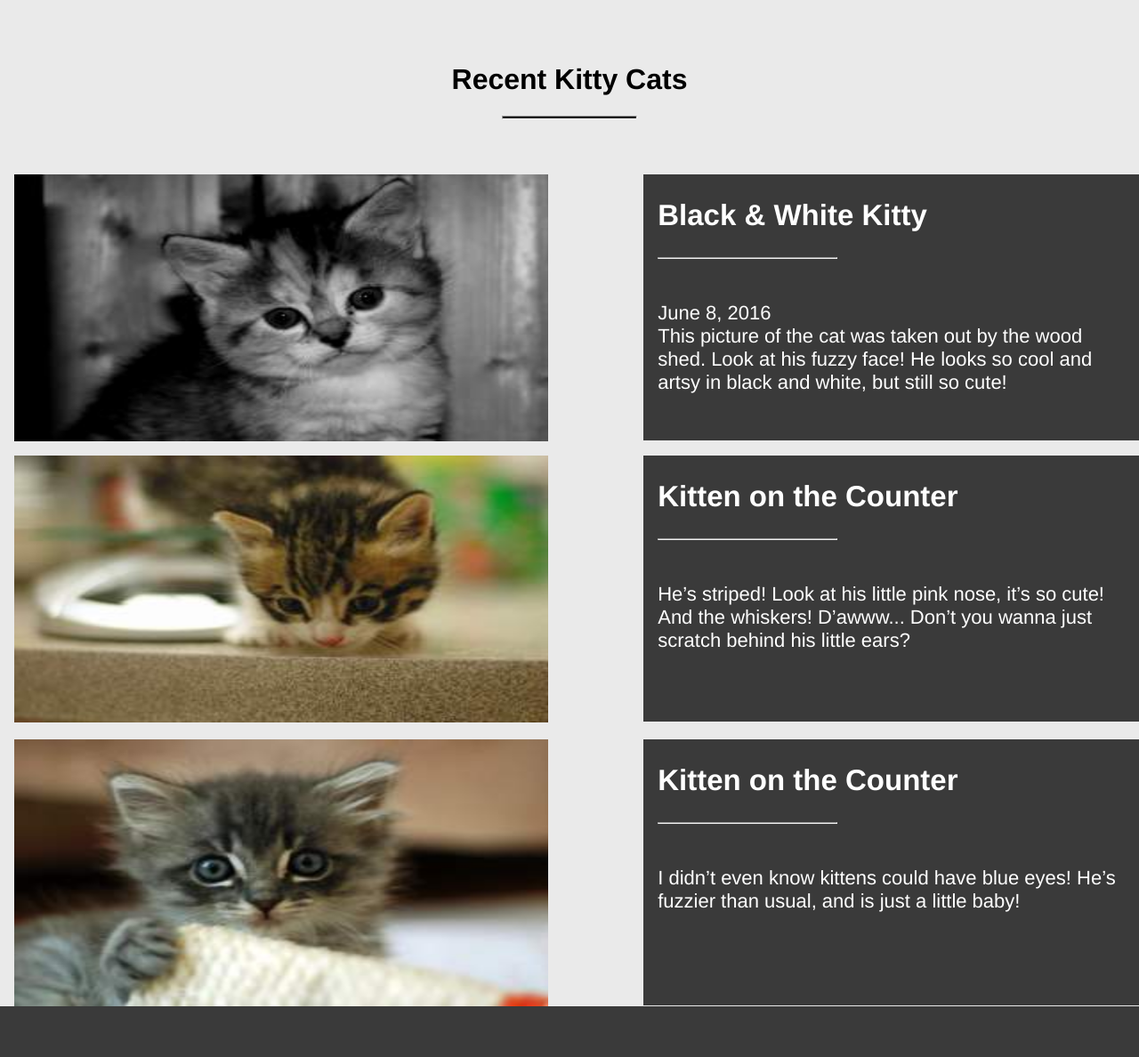
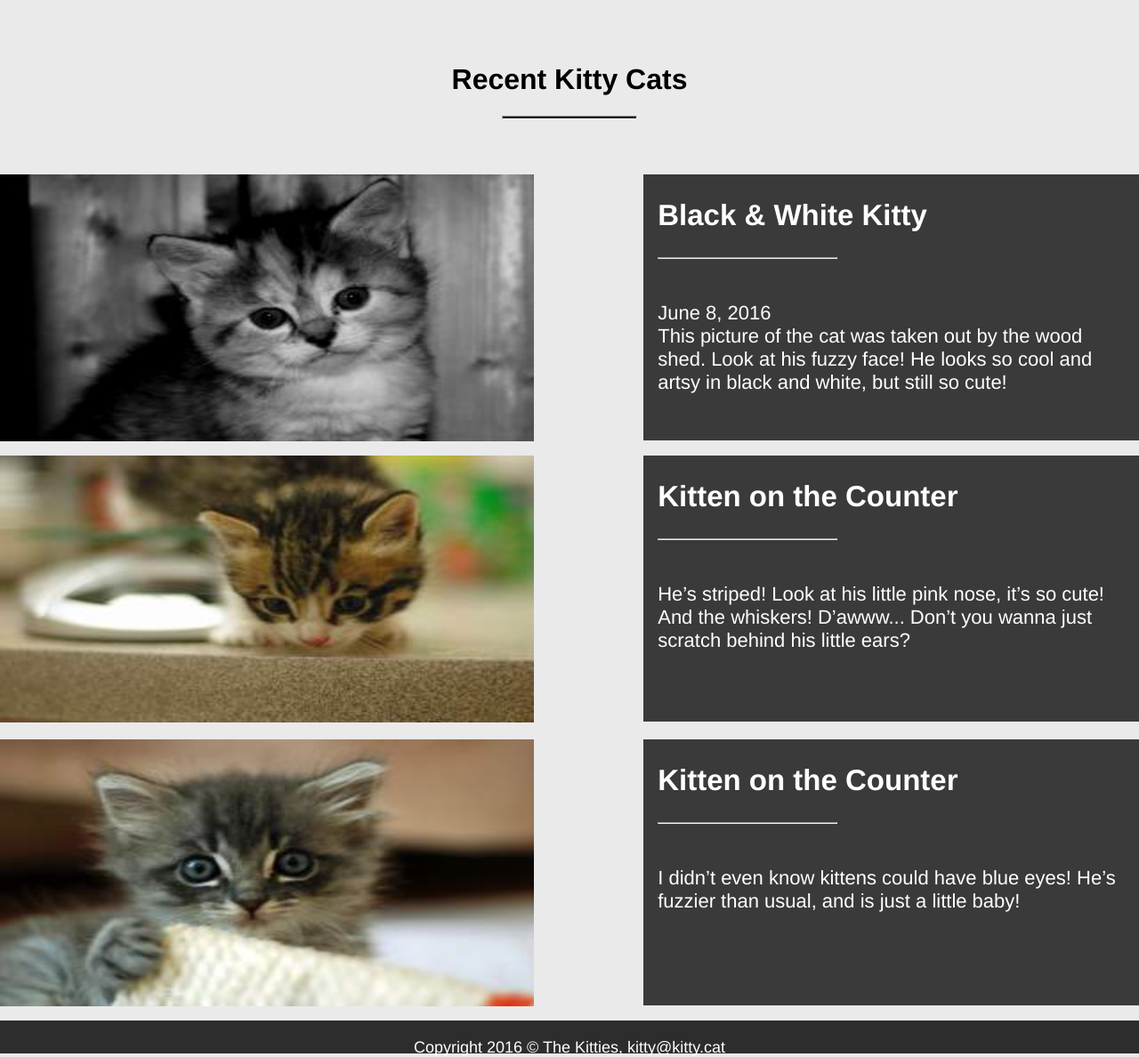
Before and after one commit to kabage/CatWebsite, a PHP site: page / in a window 1280 px wide. Shown: the part 544-1732 px from the top of the page at 89% size. Before the commit the page ends 1675 px from the top, so only its background shows below. Run offline with PHP 8.4, Linux system fonts and the light colour scheme; some web fonts are replaced.

Commit message:
footer layout and styling

```diff
--- a/css/main.css
+++ b/css/main.css
@@ -86,7 +86,7 @@ body{
   width: 25%;
   background-size: cover;
   float: left;
-  padding-left: 16px;
+
   padding-right: 16px;
   padding-bottom: 16px;
 }
@@ -118,7 +118,7 @@ body{
   background-size: cover;
   clear:left;
   float: left;
-  padding-left: 16px;
+
   padding-right: 16px;
   padding-bottom: 19px;
 }
@@ -144,15 +144,14 @@ body{
     margin: 0px;
 
 }
-
-
 .cat-three{
   width: 25%;
   background-size: cover;
   clear:left;
   float: left;
-  padding-left: 16px;
+
   padding-right: 16px;
+  padding-bottom: 16px;
 }
 
 .cat-three-description{
@@ -177,3 +176,15 @@ body{
     margin: 0px;
 
 }
+
+.footer{
+  clear: both; /*Clear the floating attribute so that the footer is actually below the table*/
+  text-align: center;
+  background-color: #2D2D2D;
+  width: 100%;
+  color: #fff;
+  font-size: 18px;
+  margin-top: 12px;
+  padding-top: 2px;
+  height: 35px;
+}
--- a/index.html
+++ b/index.html
@@ -97,6 +97,9 @@
           I didn’t even know kittens could have blue eyes! He’s fuzzier than usual, and is just a little baby!
         </p>
     </div>
+    <div class="footer">
+      <p>Copyright 2016 © The Kitties, kitty@kitty.cat</p>
+    </div>
 
 </body>
 
```
